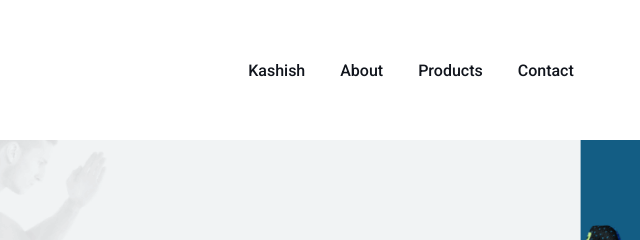
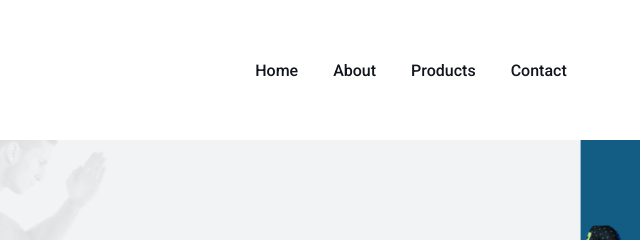
Before and after one commit to Nehavaghela1221/E-comerce, a plain HTML site: page index.html in a window 1280 px wide. Shown: the top 240 px of the page, 298-938 px from the left. Drawn offline with nearby package versions, Linux system fonts and the light colour scheme.

Commit message:
Update index.html

```diff
--- a/index.html
+++ b/index.html
@@ -65,7 +65,7 @@
         <ul class="navbar-list">
 
           <li class="navbar-item">
-            <a href="index.html" class="navbar-link">Kashish</a>
+            <a href="index.html" class="navbar-link">Home</a>
           </li>
 
           <li class="navbar-item">
```
